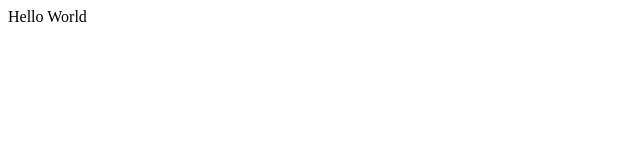
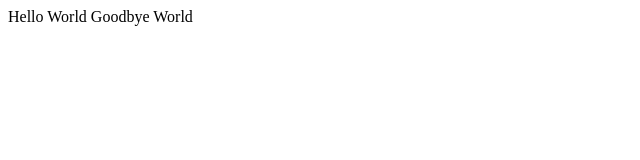
Before and after one commit to speakingcode/egghead-beginners-guide-to-react, a plain HTML site: page 02-react-create-element.html in a window 1280 px wide. Shown: the whole page, without its empty margins (0-640 px from the left). Drawn offline with nearby package versions, Linux system fonts and the light colour scheme.

Commit message:
pass multiple children

```diff
--- a/02-react-create-element.html
+++ b/02-react-create-element.html
@@ -7,7 +7,7 @@
     const element = React.createElement('div', {
      //children: 'Hello World',
      className: 'container'
-    }, 'Hello World')
+    }, 'Hello World', ' Goodbye World')
     ReactDOM.render(element, rootElement)
     // const element = document.createElement('div')
     // element.textContent = 'Hello World'
```
